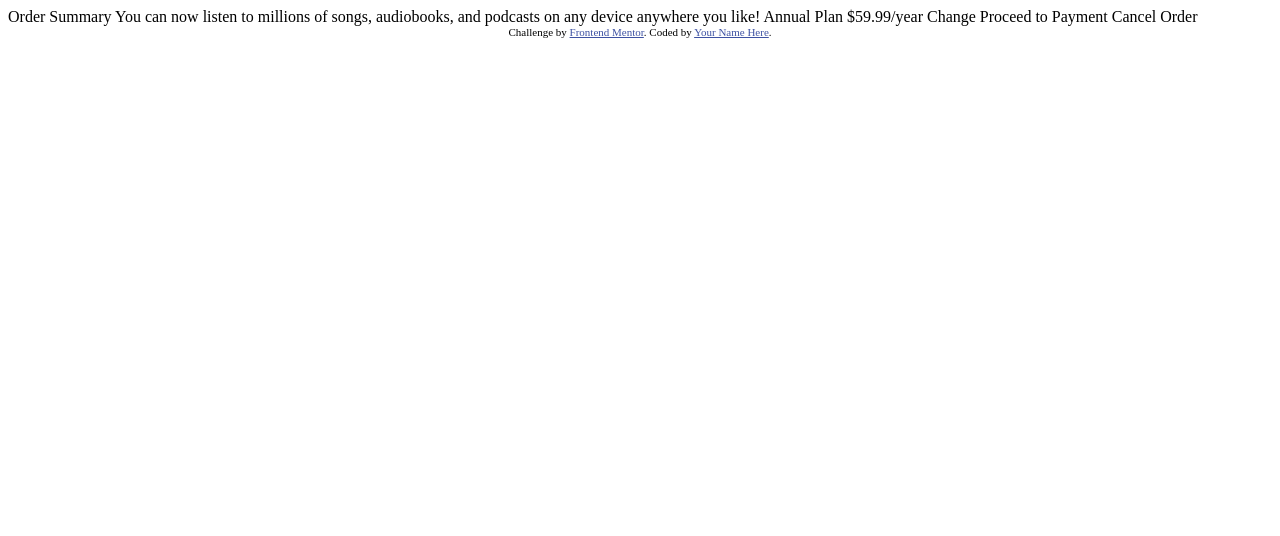
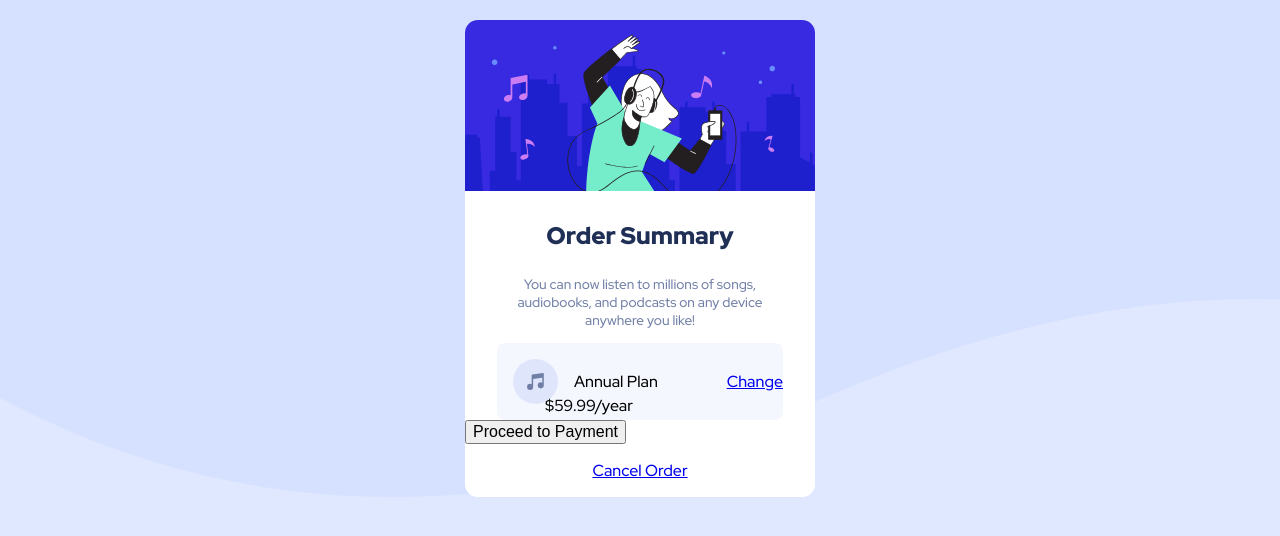
Before and after one commit to akhademik/fementor-order-summary, a plain HTML site: page index.html in a window 1280 px wide. Drawn offline with Linux system fonts and the light colour scheme.

Commit message:
onogin edit

```diff
--- a/index.html
+++ b/index.html
@@ -2,36 +2,32 @@
 <html lang="en">
 <head>
   <meta charset="UTF-8">
-  <meta name="viewport" content="width=device-width, initial-scale=1.0"> <!-- displays site properly based on user's device -->
-
-  <link rel="icon" type="image/png" sizes="32x32" href="./images/favicon-32x32.png">
-
-  <title>Frontend Mentor | Order summary card</title>
-
-  <!-- Feel free to remove these styles or customise in your own stylesheet 👍 -->
-  <style>
-    .attribution { font-size: 11px; text-align: center; }
-    .attribution a { color: hsl(228, 45%, 44%); }
-  </style>
+  <meta http-equiv="X-UA-Compatible" content="IE=edge">
+  <meta name="viewport" content="width=device-width, initial-scale=1.0">
+  <link rel="preconnect" href="https://fonts.googleapis.com">
+<link rel="preconnect" href="https://fonts.gstatic.com" crossorigin>
+<link href="https://fonts.googleapis.com/css2?family=Red+Hat+Display:wght@500;700;900&display=swap" rel="stylesheet">
+  <link rel="stylesheet" href="styles.css">
+  <title>Order Summary</title>
 </head>
 <body>
-
-  Order Summary
-
-  You can now listen to millions of songs, audiobooks, and podcasts on any
-  device anywhere you like!
-
-  Annual Plan
-  $59.99/year
-
-  Change
-
-  Proceed to Payment
-  Cancel Order
-
-  <div class="attribution">
-    Challenge by <a href="https://www.frontendmentor.io?ref=challenge" target="_blank">Frontend Mentor</a>.
-    Coded by <a href="#">Your Name Here</a>.
+  <div class="wrapper">
+    <div class="header">
+      <img src="./images/illustration-hero.svg" alt="">
+    </div>
+    <div class="main">
+      <p class="order">Order Summary</p>
+      <p class="content">You can now listen to millions of songs, audiobooks, and podcasts on any device anywhere you like!</p>
+      <div class="plan">
+      <div class="price">
+        <img src="./images/icon-music.svg" alt="">
+        Annual Plan
+      </div>
+      <p><a href="#">Change</a></p>
+      </div>
+      <button>Proceed to Payment</button>
+      <p><a href="#">Cancel Order</a></p>
+    </div>
   </div>
 </body>
 </html>
--- /dev/null
+++ b/styles.css
@@ -0,0 +1,80 @@
+*, *::before, *::after{
+  box-sizing: border-box;
+
+  /* Primary Colors */
+  --clr-pale-blue: hsl(225, 100%, 94%);
+  --clr-bright-blue: hsl(245, 75%, 52%);
+
+  /* Neutural Colors  */
+  --clr-very-pale-blue: hsl(225, 100%, 98%);
+  --clr-desaturated-blue: hsl(224, 23%, 55%);
+  --clr-dark-blue: hsl(223, 47%, 23%);
+
+  font-size: 16px;
+}
+body{
+  font-family: 'Red Hat Display', sans-serif;
+  margin: 0;
+  background-color: var(--clr-pale-blue);
+  background-image: url("./images/pattern-background-desktop.svg");
+  background-repeat: no-repeat;
+  background-size: cover;
+  display: flex;
+  justify-content: center;
+  align-items: center;
+  margin-top: 20px;
+}
+.wrapper {
+  display: flex;
+  flex-direction: column;
+  justify-content: center;
+  align-items: center;
+  width: min-content;
+  background-color: white;
+  border-radius: .8rem;
+}
+.header img{
+  width: 350px ;
+  border-top-left-radius: .8rem;
+  border-top-right-radius: .8rem;
+}
+p {
+  text-align: center;
+}
+.order{
+  font-weight: 900;
+  font-size: 1.5rem;
+  color: var(--clr-dark-blue);
+}
+.content{
+  font-size: .85rem;
+  font-weight: 500;
+  color: var(--clr-desaturated-blue);
+  padding: 0 2rem;
+}
+.plan {
+  background-color: var(--clr-very-pale-blue);
+  margin: 0 2rem;
+  border-radius: .5rem;
+  display: flex;
+  justify-content: space-between;
+  align-items: center;
+}
+.price{
+  display: flex;
+  align-items: center;
+  /* justify-content: center; */
+  font-size: 1rem;
+  position: relative;
+}
+.price img{
+  width: 45px;
+  margin: 1rem;
+
+}
+.price::after{
+  content: '$59.99/year';
+  position: absolute;
+  margin-top: 3rem;
+  left: 3rem;
+}
```
Also changed, not shown: 3 other files.
